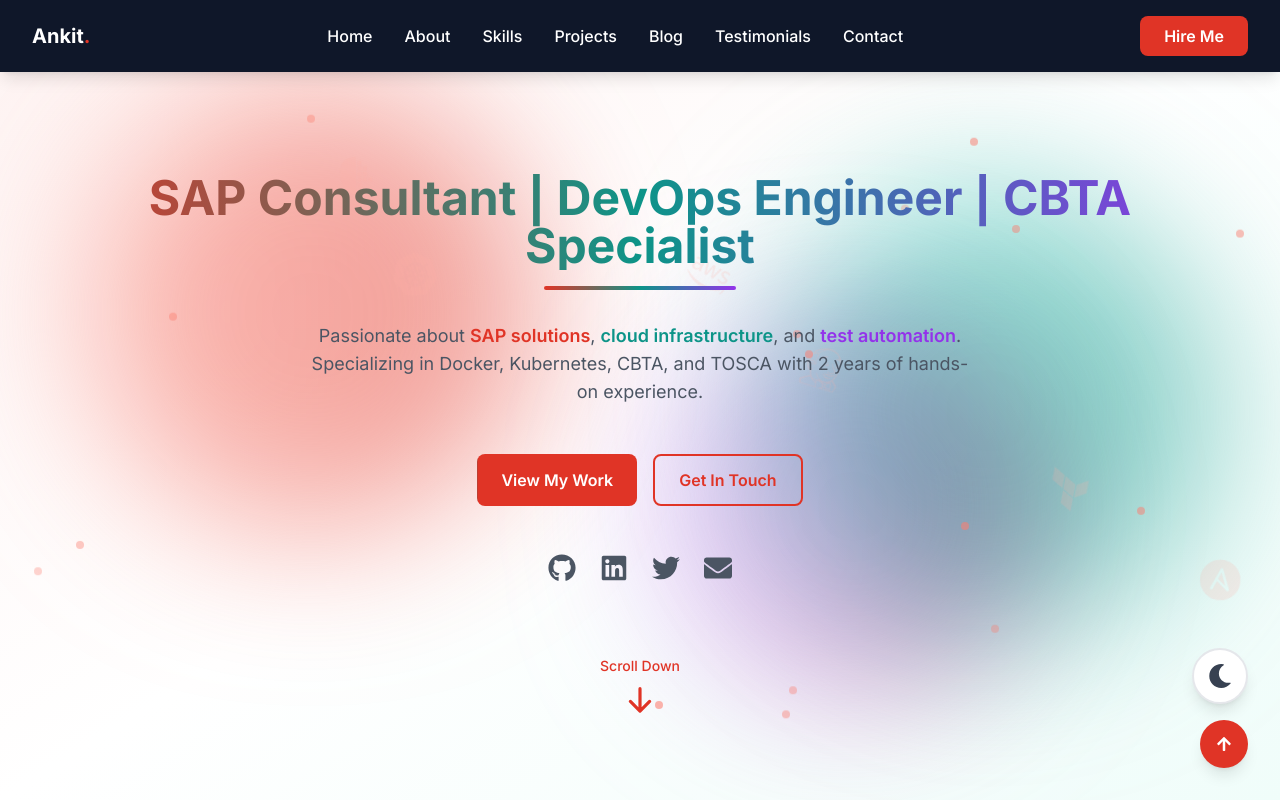
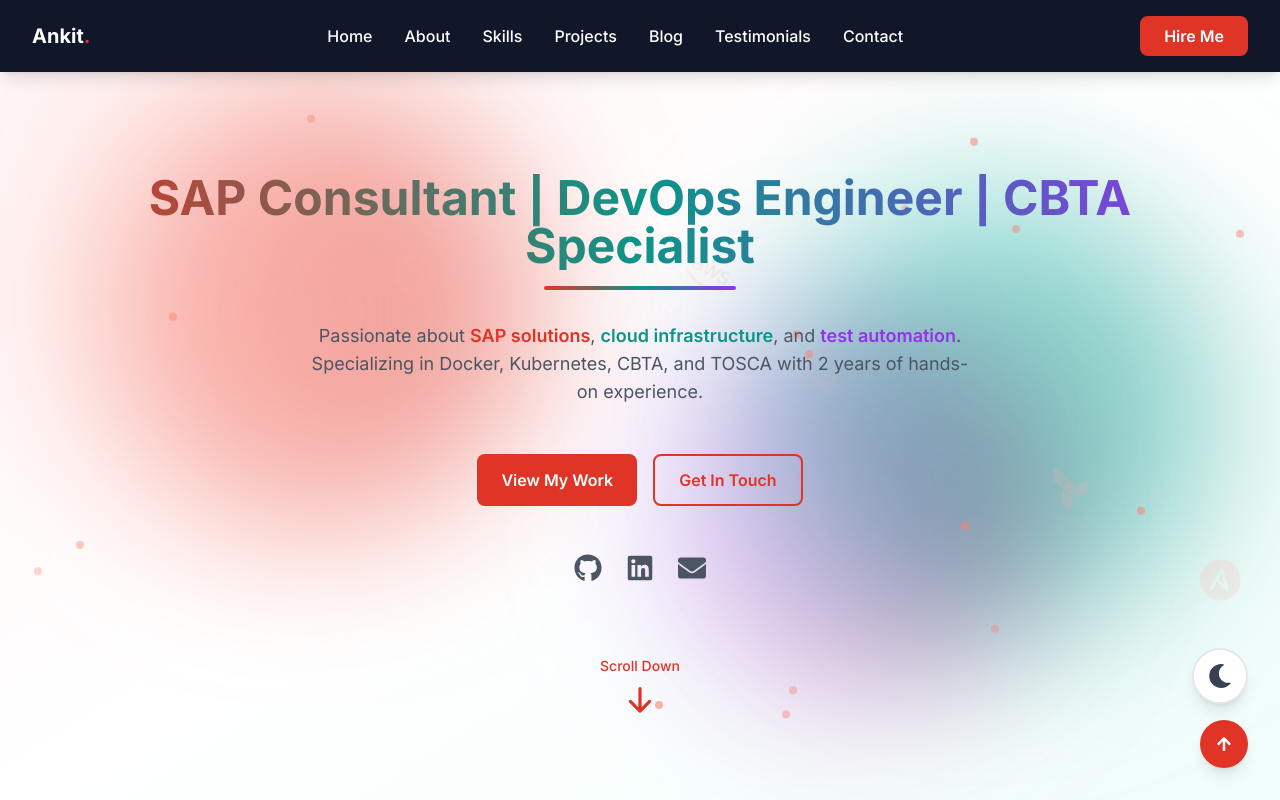
Before and after one commit to AnkitBana/project_portfolio, a Next.js app: page / in a window 1280 px wide. Shown: the top 800 px of the page. Built offline with nearby package versions, Linux system fonts and the light colour scheme.

Commit message:
Added missing components and updated project files

```diff
--- a/src/components/common/Footer.tsx
+++ b/src/components/common/Footer.tsx
@@ -2,7 +2,7 @@
 
 import { motion } from 'framer-motion'
 import { useState, useEffect } from 'react'
-import { FaGithub, FaLinkedin, FaTwitter, FaEnvelope, FaHeart, FaArrowUp } from 'react-icons/fa'
+import { FaGithub, FaLinkedin, FaEnvelope, FaHeart, FaArrowUp } from 'react-icons/fa'
 
 export default function Footer() {
   const [mounted, setMounted] = useState(false)
@@ -40,13 +40,8 @@ export default function Footer() {
     },
     {
       icon: <FaLinkedin size={24} />,
-      href: 'https://linkedin.com/in/ankit-kumar-gautam',
+      href: 'https://www.linkedin.com/in/ankitkrgautam',
       label: 'LinkedIn',
-    },
-    {
-      icon: <FaTwitter size={24} />,
-      href: 'https://twitter.com/ankitbana',
-      label: 'Twitter',
     },
     {
       icon: <FaEnvelope size={24} />,
--- a/src/components/sections/Contact.tsx
+++ b/src/components/sections/Contact.tsx
@@ -2,7 +2,7 @@
 
 import { motion } from 'framer-motion'
 import { useState } from 'react'
-import { FaEnvelope, FaPhone, FaMapMarkerAlt, FaGithub, FaLinkedin, FaTwitter } from 'react-icons/fa'
+import { FaEnvelope, FaPhone, FaMapMarkerAlt, FaGithub, FaLinkedin } from 'react-icons/fa'
 import type { ContactFormData } from '@/types'
 
 export default function Contact() {
@@ -80,13 +80,8 @@ export default function Contact() {
     },
     {
       icon: <FaLinkedin size={24} />,
-      href: 'https://linkedin.com/in/ankit-kumar-gautam',
+      href: 'https://www.linkedin.com/in/ankitkrgautam',
       label: 'LinkedIn',
-    },
-    {
-      icon: <FaTwitter size={24} />,
-      href: 'https://twitter.com/ankitbana',
-      label: 'Twitter',
     },
   ]
 
--- a/src/components/sections/Hero.tsx
+++ b/src/components/sections/Hero.tsx
@@ -1,7 +1,7 @@
 'use client'
 
 import { motion } from 'framer-motion'
-import { FaGithub, FaLinkedin, FaTwitter, FaEnvelope, FaDocker, FaAws } from 'react-icons/fa'
+import { FaGithub, FaLinkedin, FaEnvelope, FaDocker, FaAws } from 'react-icons/fa'
 import { SiKubernetes, SiJenkins, SiTerraform, SiAnsible } from 'react-icons/si'
 import { HiArrowDown } from 'react-icons/hi'
 
@@ -210,8 +210,7 @@ export default function Hero() {
           >
             {[
               { href: "https://github.com/AnkitBana", Icon: FaGithub, label: "GitHub" },
-              { href: "https://linkedin.com/in/ankit-kumar-gautam", Icon: FaLinkedin, label: "LinkedIn" },
-              { href: "https://twitter.com/ankitbana", Icon: FaTwitter, label: "Twitter" },
+              { href: "https://www.linkedin.com/in/ankitkrgautam", Icon: FaLinkedin, label: "LinkedIn" },
               { href: "mailto:aankit.sssingh@gmail.com", Icon: FaEnvelope, label: "Email" },
             ].map(({ href, Icon, label }, index) => (
               <motion.a
```
Also changed, not shown: 4 other files (tests, documents, lock files or other folders).
